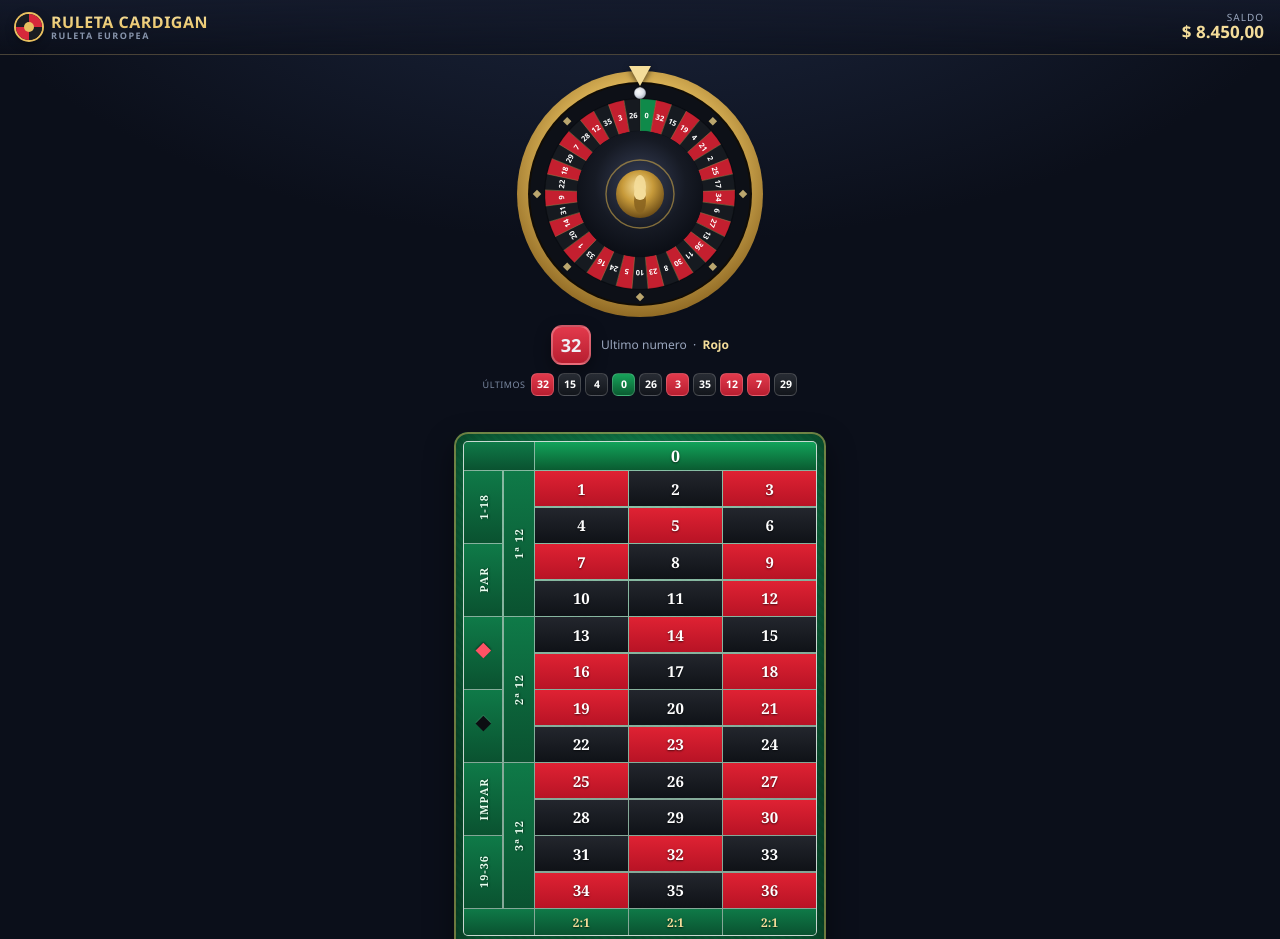
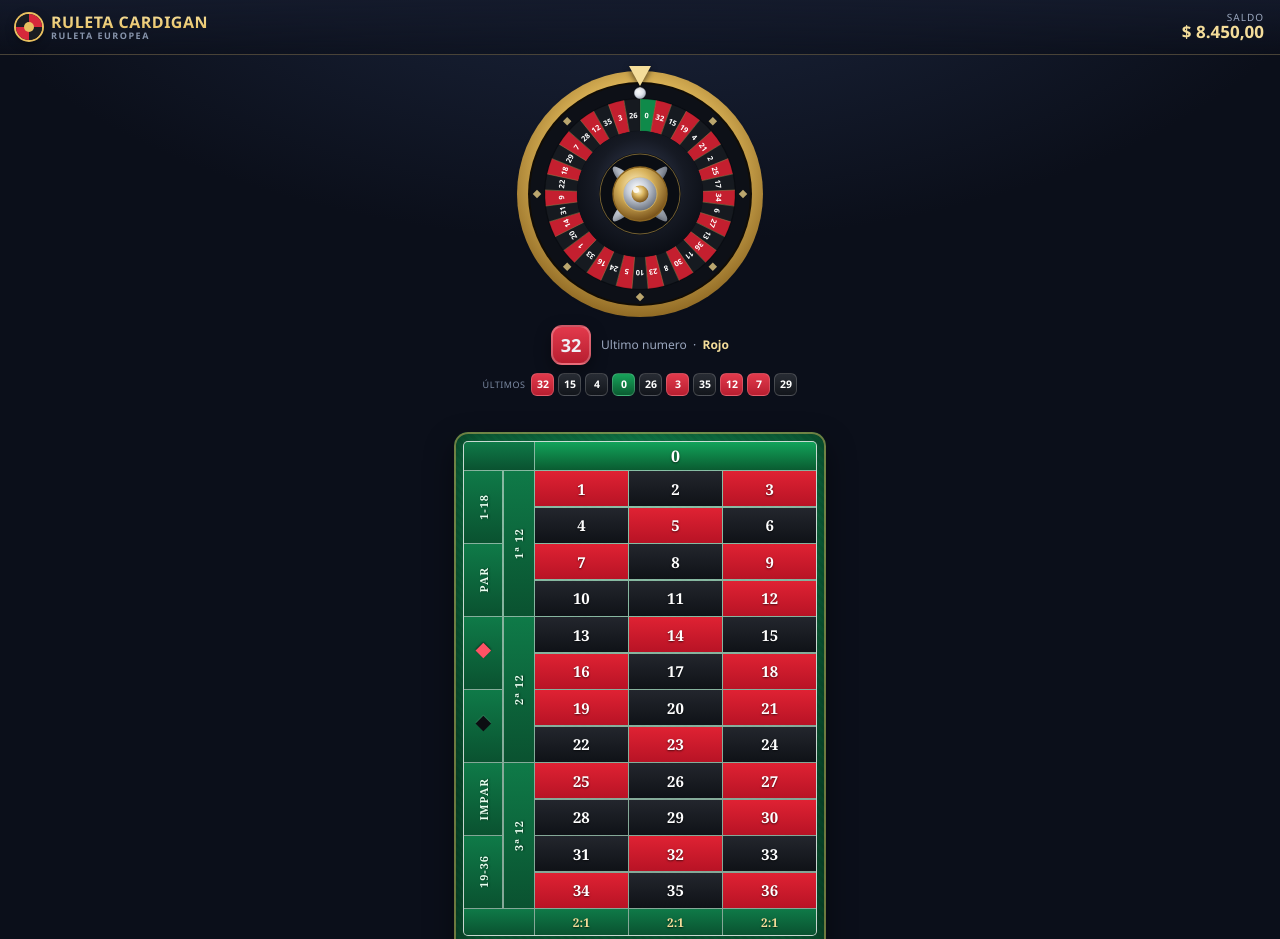
Before and after one commit to anirudhatalmale6-alt/ruleta-cardigan, a plain HTML site: page index.html in a window 1280 px wide. Shown: the top 939 px of the page. Drawn offline with Linux system fonts and the light colour scheme.

Commit message:
Fix border/shared bets (hotspot tap detection), realistic roulette turret center (crossed spindle + domed hub)

```diff
--- a/index.html
+++ b/index.html
@@ -206,14 +206,27 @@
       <radialGradient id="cone" cx="50%" cy="42%" r="60%"><stop offset="0%" stop-color="#39415a"/><stop offset="60%" stop-color="#161a24"/><stop offset="100%" stop-color="#0a0d14"/></radialGradient>
       <radialGradient id="turret" cx="45%" cy="35%" r="65%"><stop offset="0%" stop-color="#f4dd9a"/><stop offset="50%" stop-color="#c79a3a"/><stop offset="100%" stop-color="#6e4e18"/></radialGradient>
       <radialGradient id="pearl" cx="38%" cy="32%" r="70%"><stop offset="0%" stop-color="#ffffff"/><stop offset="60%" stop-color="#dfe4ec"/><stop offset="100%" stop-color="#aab2c0"/></radialGradient>
+      <radialGradient id="dome" cx="42%" cy="34%" r="66%"><stop offset="0%" stop-color="#fdf3d0"/><stop offset="45%" stop-color="#d9b45e"/><stop offset="100%" stop-color="#78521a"/></radialGradient>
+      <radialGradient id="silver" cx="42%" cy="34%" r="66%"><stop offset="0%" stop-color="#ffffff"/><stop offset="45%" stop-color="#c6cdd8"/><stop offset="100%" stop-color="#6d7480"/></radialGradient>
     </defs>
     <circle cx="125" cy="125" r="123" fill="url(#rim)"/><circle cx="125" cy="125" r="112" fill="#120d05"/><circle cx="125" cy="125" r="110" fill="#0d1017"/>
     ${diamonds}<circle cx="125" cy="125" r="96" fill="#0a0d13"/>
     <g id="wheelRot">${seg}
-      <circle cx="125" cy="125" r="63" fill="url(#cone)"/><circle cx="125" cy="125" r="34" fill="none" stroke="#caa54a" stroke-width="1.4" opacity=".6"/>
-      <circle cx="125" cy="125" r="24" fill="url(#turret)"/>
-      <ellipse cx="125" cy="118" rx="6" ry="12" fill="#f4dd9a" opacity=".9"/><ellipse cx="125" cy="132" rx="6" ry="12" fill="#8a6420" opacity=".9"/>
-      <circle cx="125" cy="125" r="6" fill="#f4dd9a"/>
+      <circle cx="125" cy="125" r="63" fill="url(#cone)"/>
+      <circle cx="125" cy="125" r="41" fill="#0a0d13"/>
+      <circle cx="125" cy="125" r="40" fill="none" stroke="#caa54a" stroke-width="1" opacity=".55"/>
+      <!-- turret: crossed metallic arms (spindle handle, top view) -->
+      <g opacity=".95">
+        <ellipse cx="125" cy="125" rx="38" ry="7.5" fill="url(#silver)" transform="rotate(45 125 125)"/>
+        <ellipse cx="125" cy="125" rx="38" ry="7.5" fill="url(#silver)" transform="rotate(-45 125 125)"/>
+      </g>
+      <!-- domed metallic hub -->
+      <circle cx="125" cy="125" r="27" fill="url(#dome)"/>
+      <circle cx="125" cy="125" r="27" fill="none" stroke="#8a6420" stroke-width="1.4"/>
+      <circle cx="125" cy="125" r="17" fill="url(#silver)"/>
+      <circle cx="125" cy="125" r="17" fill="none" stroke="#e8c060" stroke-width="1" opacity=".7"/>
+      <circle cx="125" cy="125" r="8.5" fill="url(#dome)"/>
+      <circle cx="121" cy="121" r="3" fill="#fff" opacity=".85"/>
     </g>
     <circle id="ball" cx="125" cy="30" r="5.6" fill="url(#pearl)" stroke="#c9cfda" stroke-width=".4"/>`;
   const wheelRot=document.getElementById('wheelRot'), ballEl=document.getElementById('ball');
@@ -306,8 +319,8 @@
   let dragging=false, painting=false, startEl=null, sx=0, sy=0; const visited=new Set();
   function bettableAt(x,y){ const el=document.elementFromPoint(x,y); return el? el.closest('[data-bet]') : null; }
   felt.addEventListener('pointerdown', e=>{
-    const t=e.target.closest('[data-bet]'); if(!t) return;
-    dragging=true; painting=false; startEl=t; sx=e.clientX; sy=e.clientY; visited.clear();
+    const t=e.target.closest('[data-bet],.hot'); if(!t) return; // include border-bet hotspots
+    dragging=true; painting=false; scrolling=false; startEl=t; sx=e.clientX; sy=e.clientY; visited.clear();
   });
   let scrolling=false;
   felt.addEventListener('pointermove', e=>{
```
